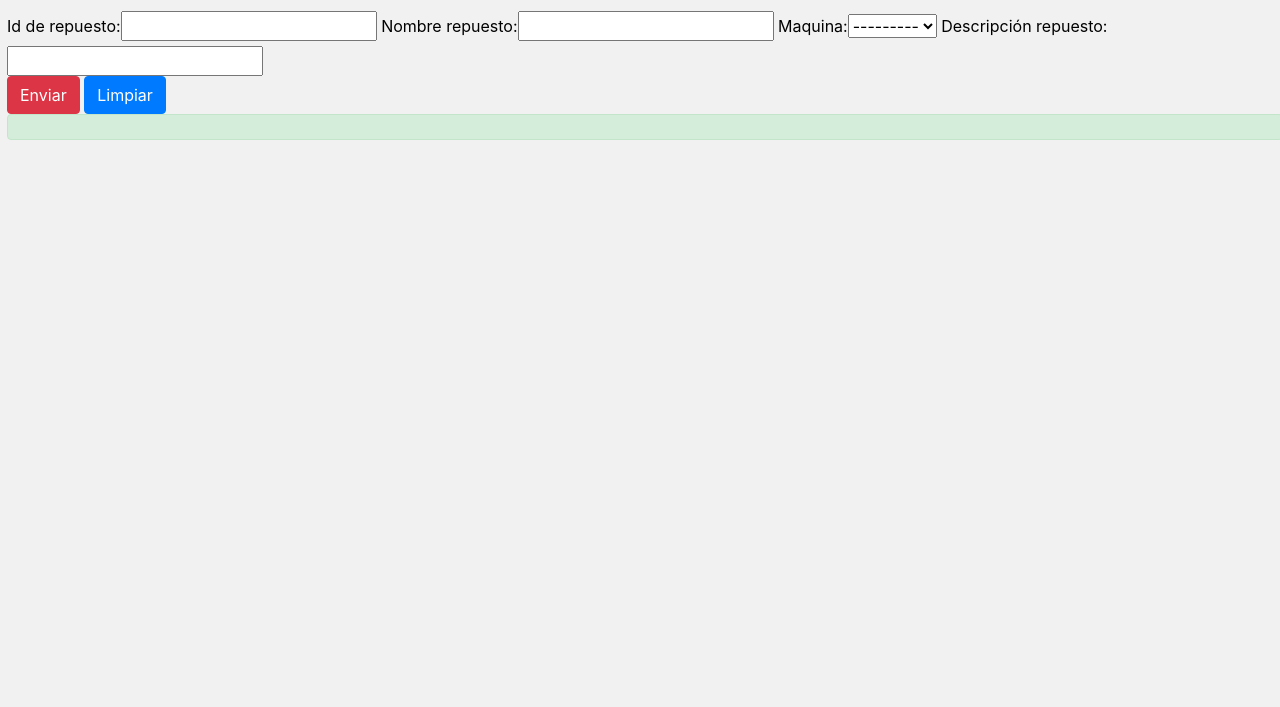
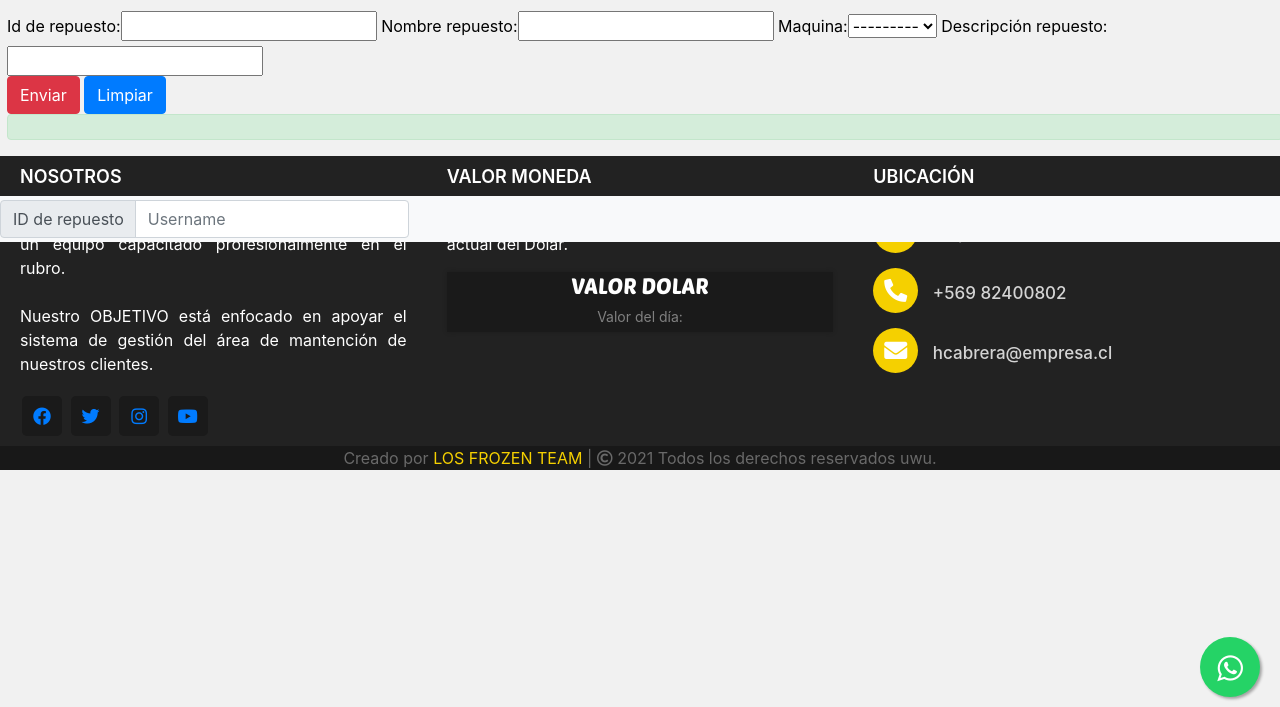
Before and after one commit to benjantonio/djangoPrueba, a Django app: page /form-repuesto in a window 1280 px wide. Shown: the part 93-800 px from the top of the page. Run offline with Django 3.2, Linux system fonts and the light colour scheme; data that the repository does not hold is empty; some libraries are stand-ins or nearby versions.

Commit message:
Footer form repuesto

```diff
--- a/HCabrera/productos/templates/productos/form_repuesto.html
+++ b/HCabrera/productos/templates/productos/form_repuesto.html
@@ -130,9 +130,111 @@
     </div>
 
 
+    <nav class="navbar navbar-light bg-light">
+      <form class="form-inline">
+        <div class="input-group">
+          <div class="input-group-prepend">
+            <span class="input-group-text" id="basic-addon1">ID de repuesto</span>
+          </div>
+          <input type="text" class="form-control" placeholder="Username" aria-label="Username" aria-describedby="basic-addon1">
+        </div>
+      </form>
+    </nav>
 
 
 
+
+
+ <!--▄▀▄▀▄▀▄▀▄▀▄▀▄▀▄▀▄▀▄▀▄▀▄▀▄▀▄▀▄▀▄▀▄▀▄▀▄▀▄▀▄▀▄ FOOTER ▄▀▄▀▄▀▄▀▄▀▄▀▄▀▄▀▄▀▄▀▄▀▄▀▄▀▄▀▄▀▄▀▄▀▄▀▄▀▄▀▄▀▄-->
+ <footer>
+
+  <!--█████ FOOTER INFERIOR █████-->
+
+  <div class="main-content">
+    <div class="left box">
+        <!--NOSOTROS-->
+      <h2 class="titulofooter">Nosotros</h2>
+      <div class="content">
+        <p class="textofooter">Contamos con más de <strong>25 años</strong> de experencia, con un equipo capacitado profesionalmente en el rubro. <br> <br>Nuestro OBJETIVO está enfocado en apoyar el sistema de gestión del área de mantención de nuestros clientes.</p>
+        <div class="social">
+          <a href="https://facebook.com/coding.np"><span class="fab fa-facebook-f"></span></a>
+          <a href="#"><span class="fab fa-twitter"></span></a>
+          <a href="https://instagram.com/coding.np"><span class="fab fa-instagram"></span></a>
+          <a href="https://youtube.com/c/codingnepal"><span class="fab fa-youtube"></span></a>
+        </div>
+      </div>
+    </div>
+    <!--UBICACIÓN-->
+    <div class="right box">
+      <h2 class="titulofooter">VALOR MONEDA</h2>
+      <div class="content">
+        <p>El valor de nuestros repuestos dependerá del valor actual del Dolar.</p>
+        <div class="bloque1dolar">
+        <h3 class="titulodolar">VALOR DOLAR</h3>
+        <div class="bloque2dolar">
+          <p id="dolar"></p>
+        </div>
+        <p class="textvalordia">Valor del día:</p>
+        <p id="fechadolar"></p>
+      </div>
+      </div>
+
+    </div>
+    <!--VALOR MONEDA-->
+    <div class="center box">
+      <h2 class="titulofooter">Ubicación</h2>
+      <div class="content">
+        <div class="place">
+          <span class="fas fa-map-marker-alt"></span>
+          <span class="text">Valparaíso, Chile.</span>
+        </div>
+        <div class="phone">
+          <span class="fas fa-phone-alt"></span>
+          <span class="text">+569 82400802</span>
+        </div>
+        <div class="email">
+          <span class="fas fa-envelope"></span>
+          <span class="text">hcabrera@empresa.cl</span>
+        </div>
+      </div>
+    </div>
+  </div>
+  <div class="bottom">
+    <div class="bottoncenter">
+      <span class="credit">Creado por <a class="losfrozenteam" href="https://www.concierto.cl/wp-content/uploads/2020/10/174a3f4fa44c7bb22b3b6429cb4ea44c-768x432.png">LOS FROZEN TEAM</a> | </span>
+      <span class="far fa-copyright"></span><span> 2021 Todos los derechos reservados uwu.</span>
+    </div>
+  </div><!-----FIN---->
+
+</footer>
+
+
+<!------------------------------------------------------------------------------------------------------------------------------->
+<!------------------------------------------------------------------------------------------------------------------------------->
+<!---------------------------------------------------------OTRO------------------------------------------------------------------>
+<!--WHATSAPP FLOTANTE-->
+<a href="https://api.whatsapp.com/send?phone=+56982400802&text=Hola%21%20Quisiera%20m%C3%A1s%20informaci%C3%B3n%20sobre%20sus%20servicios." class="whatsappfloat" target="_blank">
+  <i class="fa fa-whatsapp my-whatsappfloat"></i>
+</a>
+
+<div>
+
+
+
+
+</div>
+
+<!--█ JAVASCRIPT █-->
+<script src="https://ajax.googleapis.com/ajax/libs/jquery/3.5.1/jquery.min.js"></script>
+<script src="https://cdnjs.cloudflare.com/ajax/libs/popper.js/1.16.0/umd/popper.min.js"></script>
+<script src="https://maxcdn.bootstrapcdn.com/bootstrap/4.5.2/js/bootstrap.min.js"></script>
+
+<script src="{% static 'productos/js/jquery.numeric.js' %}"></script>
+<script src="{% static 'productos/js/clima.js' %}"></script>
+<script src="{% static 'productos/js/script.js' %}"></script>
+
+</body>
+</html>
 
 
 
```
